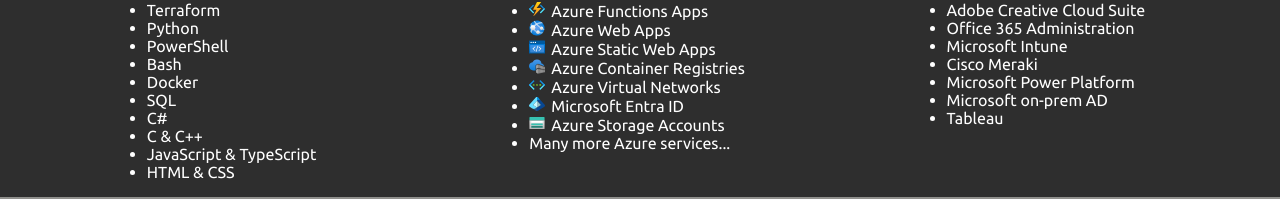
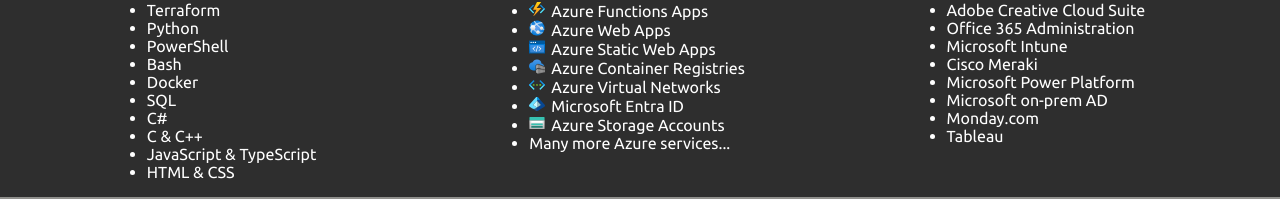
Before and after one commit to MicahWW/MicahWW, a Next.js app: page / in a window 1280 px wide. Shown: the part 2466-2665 px from the top of the page. Built offline with nearby package versions, Linux system fonts and the light colour scheme.

Commit message:
add other

```diff
--- a/src/app/page.tsx
+++ b/src/app/page.tsx
@@ -296,6 +296,7 @@ Be the go-to person for in-person troubleshooting on various helpdesk issues. Wi
         new skillModel("Cisco Meraki", "other"),
         new skillModel("Microsoft Power Platform", "other"),
         new skillModel("Microsoft on-prem AD", "other"),
+        new skillModel("Monday.com", "other"),
         new skillModel("Tableau", "other")
     ];
 
```
